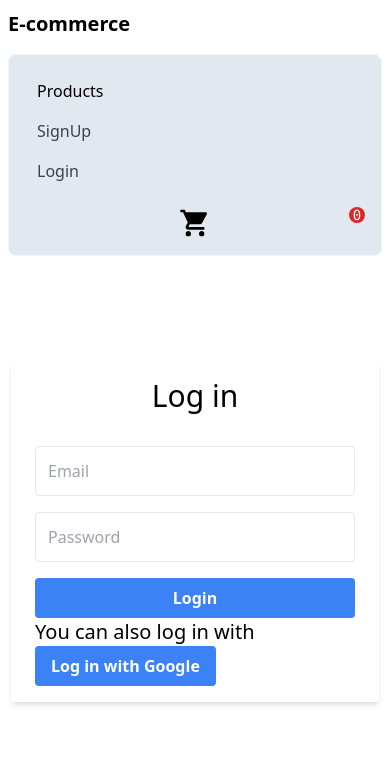
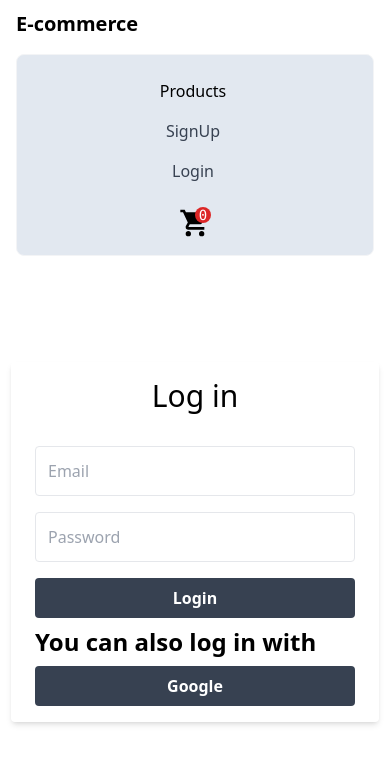
Before and after one commit to Timir699/e-commerce-with-nextjs, a Next.js app: page /loginPage in a window 390 px wide. Shown: the top 764 px of the page. Built offline with nearby package versions, Linux system fonts and the light colour scheme.

Commit message:
responsive

```diff
--- a/components/Login.tsx
+++ b/components/Login.tsx
@@ -120,7 +120,7 @@ const Login = () => {
               {!isLoading ? (
                 <button
                   type="submit"
-                  className="w-full bg-blue-500 hover:bg-blue-700 text-white font-bold py-2 px-4 rounded"
+                  className="w-full bg-gray-700 hover:bg-gray-900 text-white font-bold py-2 px-4 rounded"
                 >
                   Login
                 </button>
@@ -128,13 +128,13 @@ const Login = () => {
                 "loading"
               )}
             </form>
-            <p className="text-xl">You can also log in with</p>
+            <p className="text-2xl font-bold my-2">You can also log in with</p>
             {!isLoading ? (
               <button
                 onClick={handleGoogleSignin}
-                className="bg-blue-500 hover:bg-blue-700 text-white font-bold py-2 px-4 rounded"
+                className="w-full bg-gray-700 hover:bg-gray-900 text-white font-bold py-2 px-4 rounded"
               >
-                Log in with Google
+                Google
               </button>
             ) : (
               "loading"
--- a/components/Navbar.tsx
+++ b/components/Navbar.tsx
@@ -1,6 +1,6 @@
 import Link from "next/link";
 import { Router, useRouter } from "next/router";
-import React, { useContext, useEffect } from "react";
+import React, { useContext, useEffect, useState } from "react";
 import useCartProducts from "../hooks/useCartProducts";
 import useUserInfo from "../hooks/useUserInfo";
 import { cart } from "../types/cartType";
@@ -17,6 +17,7 @@ const Navbar = () => {
   const { orderSummaryDispatch }: { orderSummaryDispatch: any } =
     useOrderSummary();
   const { userInfoDispatch }: { userInfoDispatch: any } = useUserInfo();
+  const [isNavOpen, setIsNavOpen] = useState(false);
 
   const handleLogout = () => {
     logout();
@@ -52,7 +53,7 @@ const Navbar = () => {
           </Link>
 
           <div className="w-full md:block md:w-auto" id="navbar-default">
-            <ul className="flex flex-col p-4 mt-4 border border-gray-100 rounded-lg bg-slate-200 md:flex-row md:space-x-8 md:mt-0 md:text-sm md:font-medium md:border-0 bg-slate-200 bg-slate-200 md:bg-slate-200 dark:border-gray-700">
+            <ul className="flex flex-col p-4 mt-4 border border-gray-100 rounded-lg bg-slate-200 md:flex-row sm:items-center md:space-x-8 md:mt-0 md:text-sm md:font-medium md:border-0 bg-slate-200 bg-slate-200 md:bg-slate-200 dark:border-gray-400">
               <li>
                 <Link
                   href="/products"
--- a/components/SignUp.tsx
+++ b/components/SignUp.tsx
@@ -52,7 +52,7 @@ const SignUp = () => {
               {!isLoading ? (
                 <button
                   type="submit"
-                  className="w-full bg-blue-500 hover:bg-blue-700 text-white font-bold py-2 px-4 rounded"
+                  className="w-full bg-gray-700 hover:bg-gray-900 text-white font-bold py-2 px-4 rounded"
                 >
                   Sign Up
                 </button>
--- a/components/cart/Cartitem.tsx
+++ b/components/cart/Cartitem.tsx
@@ -70,7 +70,7 @@ const CartItem = ({ product }: { product: cartProduct }) => {
                     payload: product,
                   });
                 }}
-                className="text-xs ml-10 underline text-red-500 cursor-pointer"
+                className="text-sm font-bold ml-10 underline text-red-00 cursor-pointer"
               >
                 Remove
               </p>
--- a/components/checkout/Maps.tsx
+++ b/components/checkout/Maps.tsx
@@ -50,12 +50,7 @@ const Maps = () => {
         Change the shipping location by dragging the pin in map
       </span>
 
-      <Map
-        width={800}
-        height={400}
-        defaultCenter={[23.745, 90.4099]}
-        defaultZoom={15}
-      >
+      <Map height={400} defaultCenter={[23.745, 90.4099]} defaultZoom={15}>
         <Draggable offset={[60, 87]} anchor={anchor} onDragEnd={setAnchor}>
           <Image
             src="/placeholder.png"
@@ -65,6 +60,7 @@ const Maps = () => {
           />
         </Draggable>
       </Map>
+
       <h2 className="text-xl">
         <b>Delivery Location: </b>
         {deliveryLocation}
--- a/pages/index.tsx
+++ b/pages/index.tsx
@@ -44,7 +44,7 @@ export default function App({ productData }: { productData: ProductList }) {
         <link rel="icon" href="/favicon.ico" />
       </Head>
       <main className="container mx-auto">
-        <div className="flex justify-between container mx-auto">
+        <div className="flex justify-between sm:flex-wrap sm:content-between container mx-auto">
           <input
             onChange={(e: React.ChangeEvent<HTMLInputElement>) =>
               setValue(e.target.value)
--- a/pages/products/index.tsx
+++ b/pages/products/index.tsx
@@ -42,7 +42,7 @@ const Products = ({ productData }: { productData: ProductList }) => {
           onChange={(e: React.ChangeEvent<HTMLInputElement>) =>
             setValue(e.target.value)
           }
-          className="shadow appearance-none border rounded w-1/3 py-2 px-3 text-gray-700 leading-tight focus:outline-none focus:shadow-outline mt-10"
+          className="shadow appearance-none border rounded sm:w1/2 w-1/2 py-2 px-3 text-gray-700 leading-tight focus:outline-none focus:shadow-outline mt-10"
           id="username"
           type="text"
           placeholder="Search Product by Product name"
--- a/tailwind.config.js
+++ b/tailwind.config.js
@@ -8,4 +8,9 @@ module.exports = {
     extend: {},
   },
   plugins: [],
+  theme: {
+    extend: {
+      screens: { sm: { max: "768px" } },
+    },
+  },
 };
```
